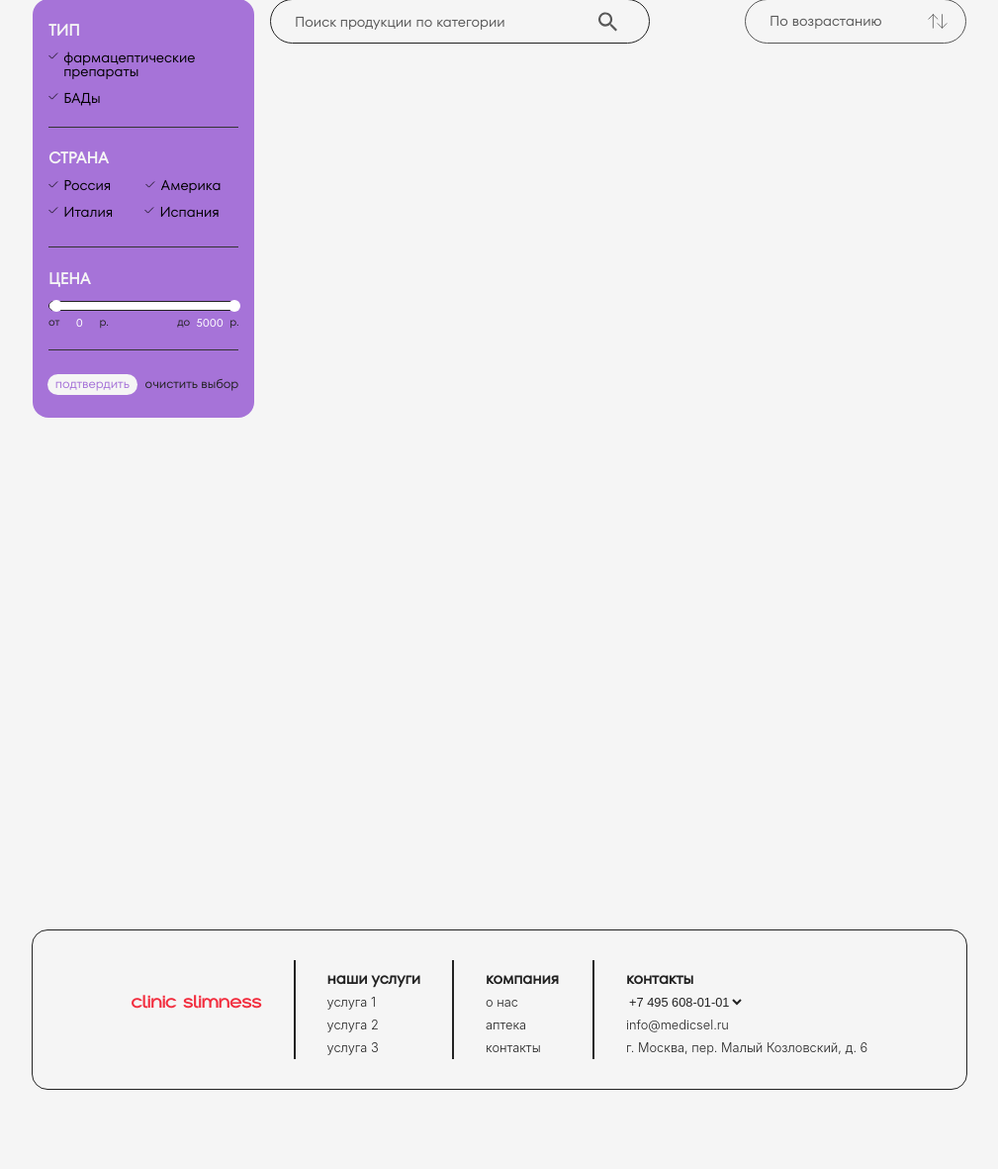
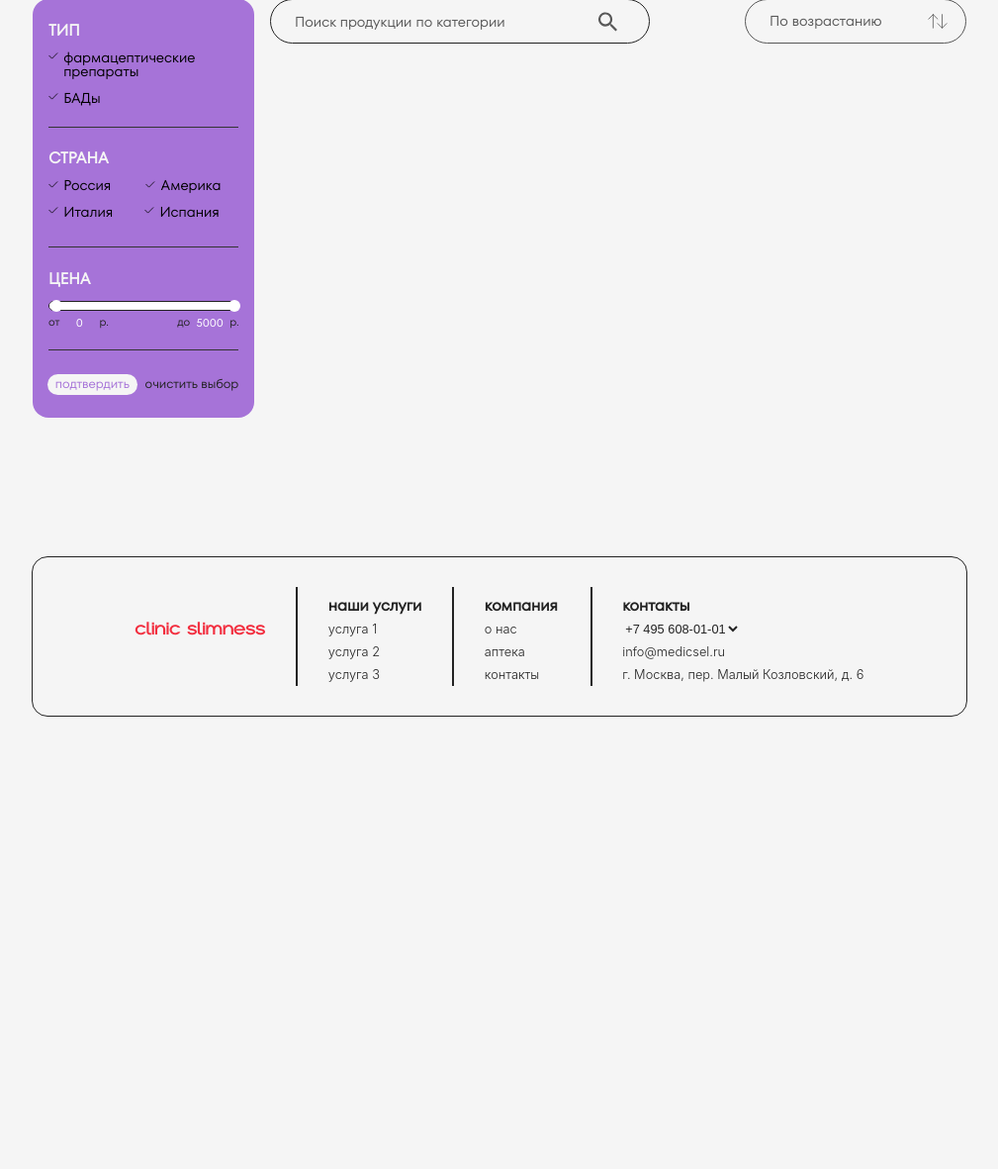
Before and after one commit to LxrdTendx/ClinicSite, a Django app: page /market/ in a window 1280 px wide. Shown: the part 362-1543 px from the top of the page at 99% size, without its empty margins (135-1144 px from the left). After the commit the page ends 1086 px from the top, so only its background shows below. Run offline with Django 4.2, Linux system fonts and the light colour scheme; data that the repository does not hold is empty.

Commit message:
~footer & market update

```diff
--- a/ClinicSiteBack/clinicsite/templates/about.html
+++ b/ClinicSiteBack/clinicsite/templates/about.html
@@ -478,7 +478,7 @@
         align-items: center;
         justify-content: space-between;
         /*width: 100%; !* Растягиваем на всю ширину футера *!*/
-        gap: 40px;
+        gap: 3vw;
     }
 
     .footer-section {
--- a/ClinicSiteBack/clinicsite/templates/login.html
+++ b/ClinicSiteBack/clinicsite/templates/login.html
@@ -529,7 +529,7 @@
     align-items: center;
     justify-content: space-between;
     /*width: 100%; !* Растягиваем на всю ширину футера *!*/
-    gap: 40px;
+    gap: 3vw;
 }
 
 .footer-section {
--- a/ClinicSiteBack/clinicsite/templates/market.html
+++ b/ClinicSiteBack/clinicsite/templates/market.html
@@ -149,7 +149,7 @@
         margin-left: auto;
         margin-right: auto;
 
-        height: 1000px;
+        height: auto;
         margin-top: 100px;
     }
 
@@ -261,7 +261,7 @@
         align-items: center;
         justify-content: space-between;
         /*width: 100%; !* Растягиваем на всю ширину футера *!*/
-        gap: 40px;
+        gap: 3vw;
     }
 
     .footer-section {
```
